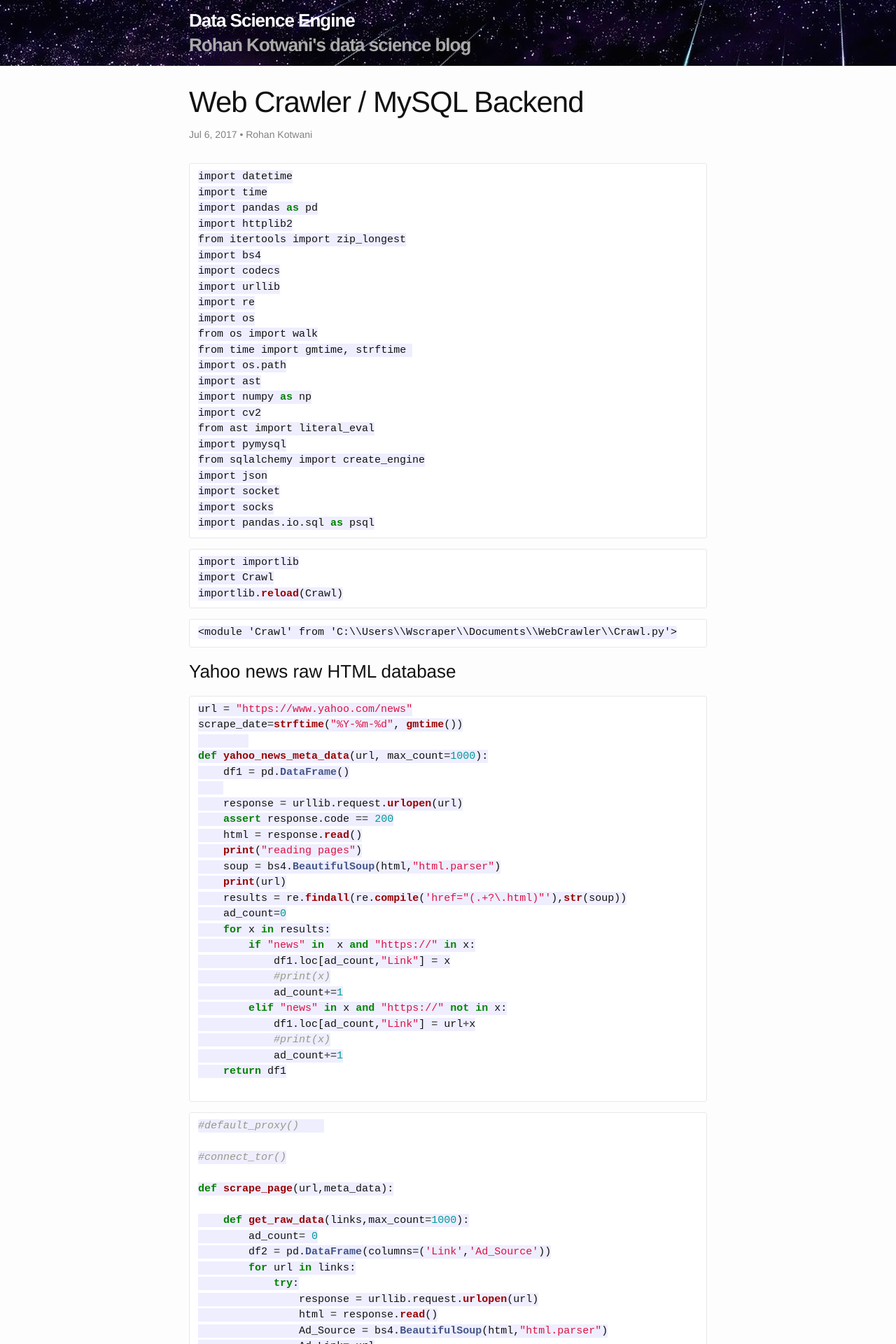
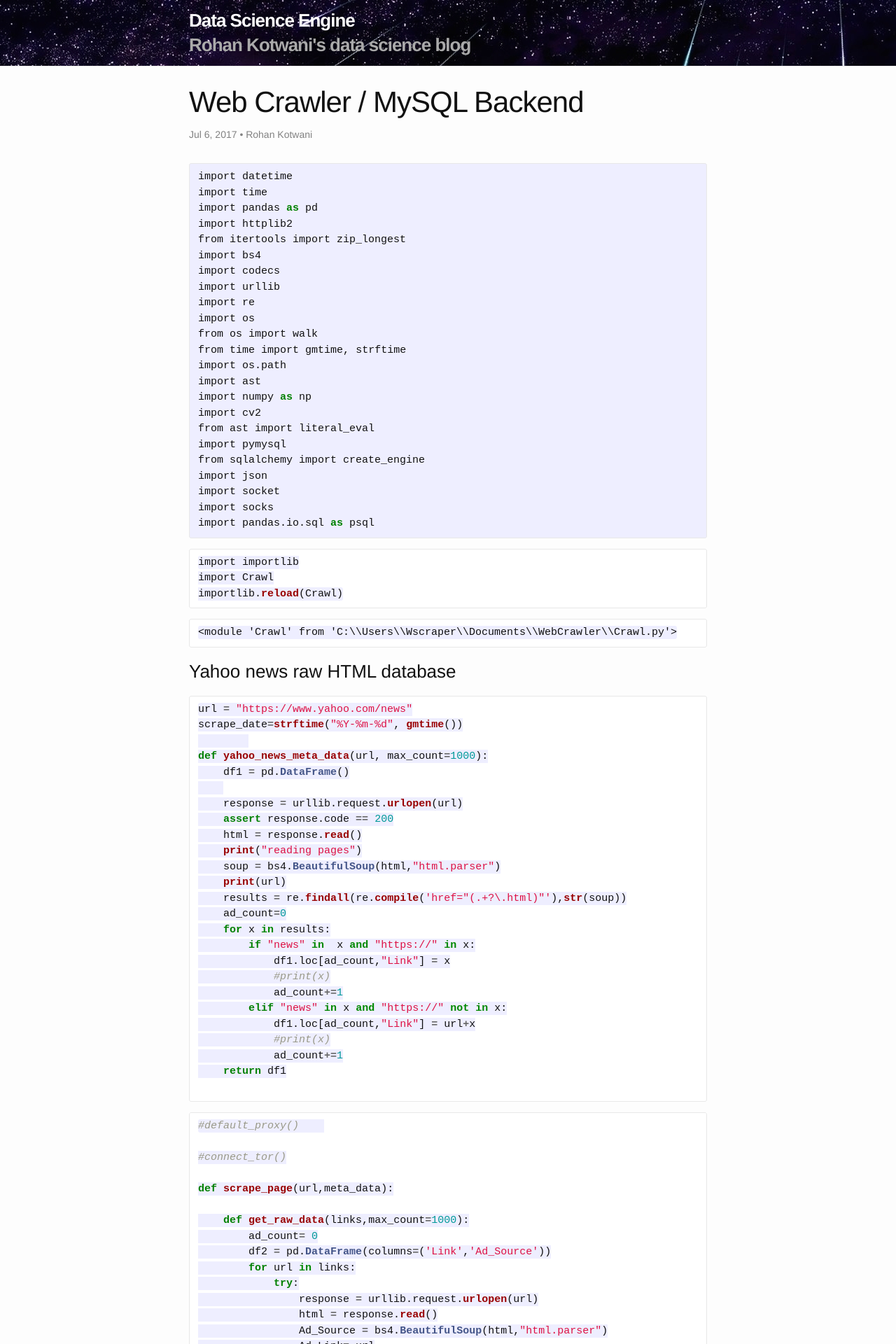
Before and after one commit to CocoApplications/CocoApplications, a Jekyll site: the page built from _posts/2017-07-07-Custom-Web-Crawler.markdown, in a window 1280 px wide. Shown: the top 1920 px of the page at 70% size. Built offline with Jekyll 4.4.1, drawn with Linux system fonts in a browser that asks for light colours.

Commit message:
prototyping

````diff
--- a/_posts/2017-07-07-Custom-Web-Crawler.markdown
+++ b/_posts/2017-07-07-Custom-Web-Crawler.markdown
@@ -12,7 +12,7 @@ tags:
 
 ---
 
-```python
+{% highlight python %}
 import datetime
 import time
 import pandas as pd
@@ -36,7 +36,7 @@ import json
 import socket
 import socks
 import pandas.io.sql as psql
-```
+{% endhighlight %}
 
 
 ```python
````
